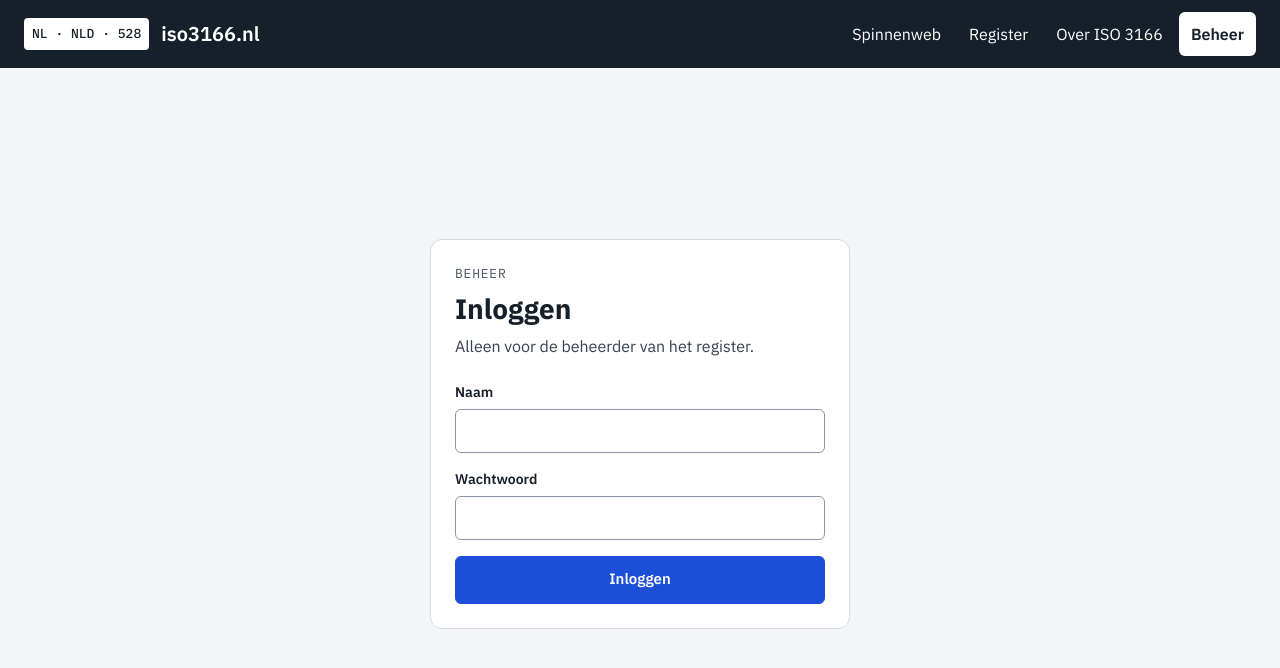
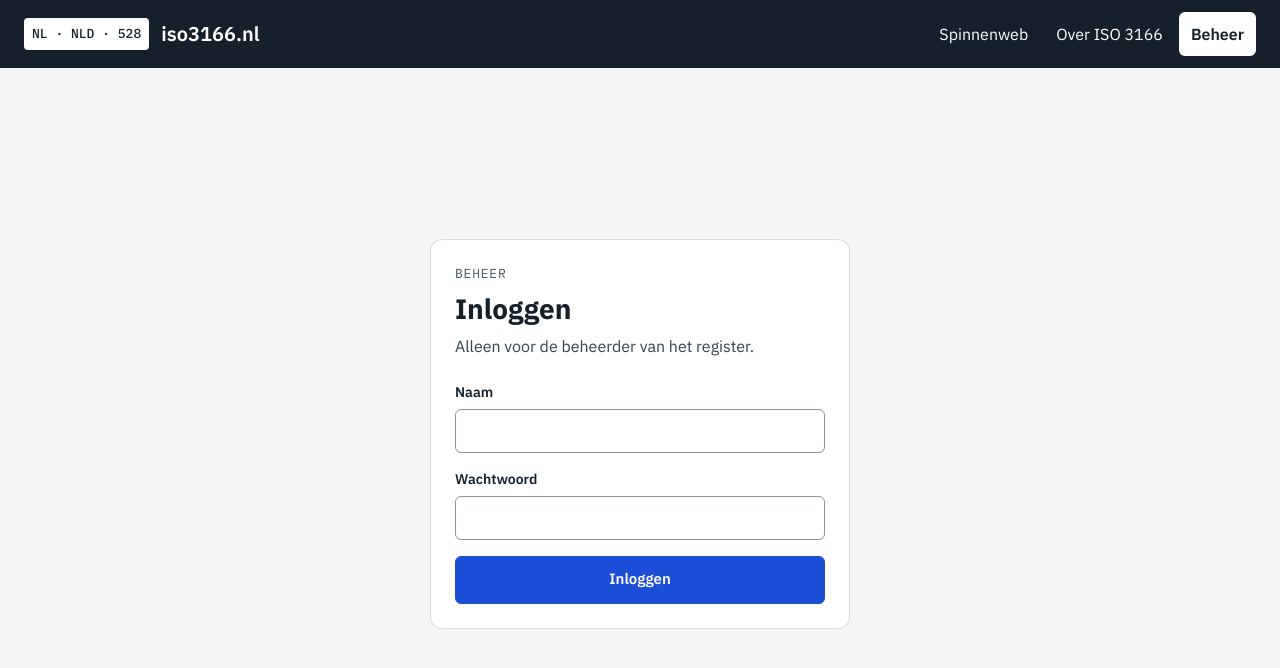
Before and after one commit to tbrare/ISO-3166-website, a Next.js app: page /login in a window 1280 px wide. Shown: the top 668 px of the page. Built offline with nearby package versions, Linux system fonts and the light colour scheme.

Commit message:
Update SiteKop.tsx

```diff
--- a/components/SiteKop.tsx
+++ b/components/SiteKop.tsx
@@ -1,6 +1,6 @@
 import Link from 'next/link';
 
-export default function SiteKop({ beheer = false, actief }: { beheer?: boolean; actief?: 'normen' | 'domeinen' }) {
+export default function SiteKop({ beheer = false, actief }: { beheer?: boolean; actief?: 'normen' | 'domeinen' | 'web' | 'over' }) {
   return (
     <header className="kop">
       <div className="kop-binnen">
@@ -23,10 +23,13 @@ export default function SiteKop({ beheer = false, actief }: { beheer?: boolean;
             </form>
           </nav>
         ) : (
-          <nav className="menu" aria-label="Hoofdmenu">
-            <a href="#web">Spinnenweb</a>
-            <a href="#register">Register</a>
-            <a href="#iso3166">Over ISO 3166</a>
+          <nav className="menu publiek" aria-label="Hoofdmenu">
+            <Link href="/" className={actief === 'web' ? 'actief' : undefined} aria-current={actief === 'web' ? 'page' : undefined}>
+              Spinnenweb
+            </Link>
+            <Link href="/over-iso3166" className={actief === 'over' ? 'actief' : undefined} aria-current={actief === 'over' ? 'page' : undefined}>
+              Over ISO 3166
+            </Link>
             <Link href="/beheer" className="knop-licht">Beheer</Link>
           </nav>
         )}
```
